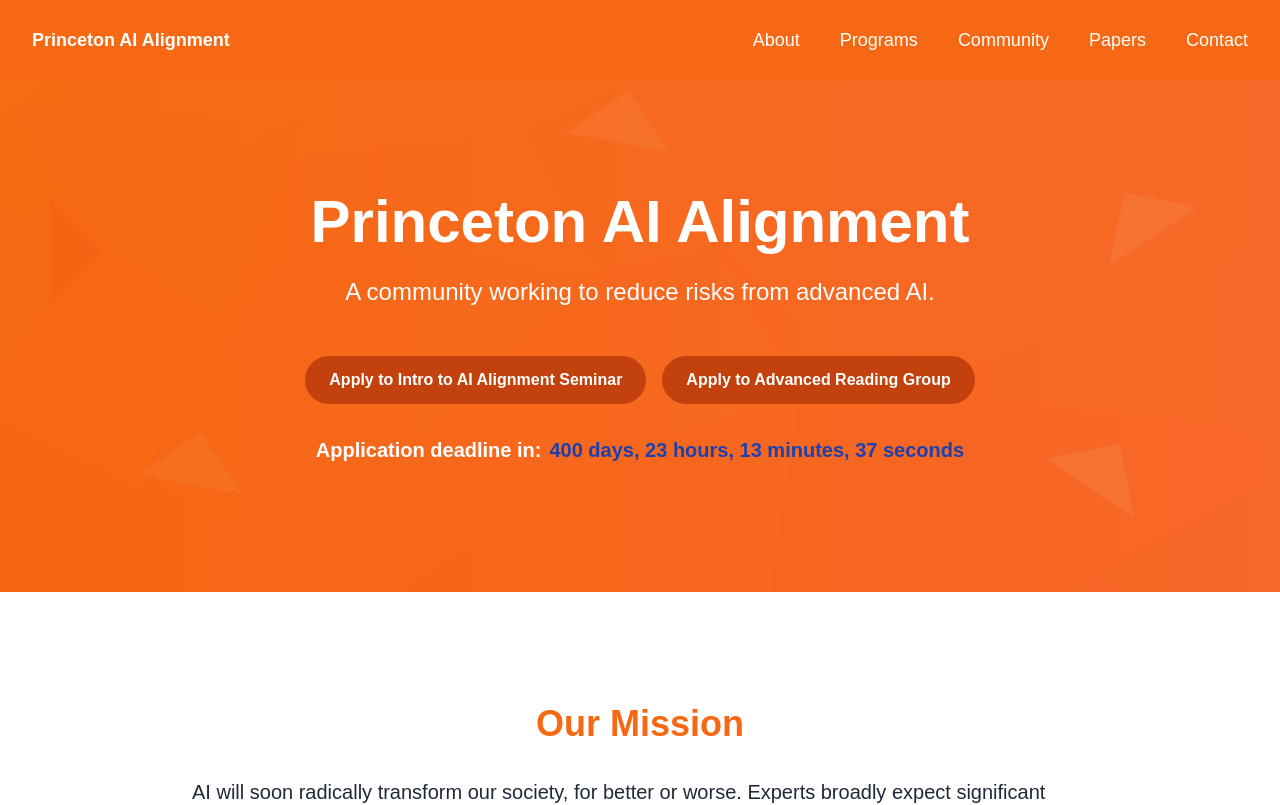
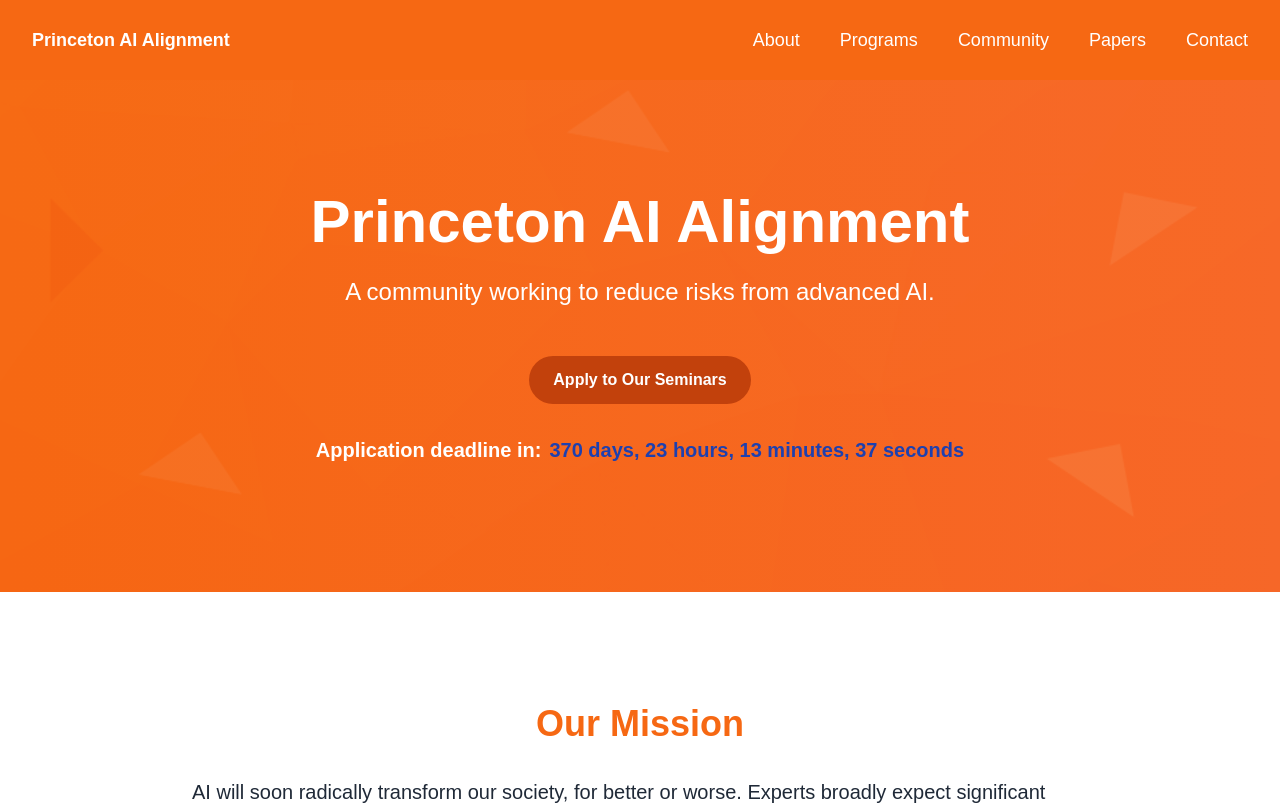
Before and after one commit to princetonaialignment/website, a Next.js app: page / in a window 1280 px wide. Shown: the top 805 px of the page. Built offline with nearby package versions, Linux system fonts and the light colour scheme; a web font is replaced by a local one.

Commit message:
updated deadline

```diff
--- a/app/page.tsx
+++ b/app/page.tsx
@@ -15,7 +15,7 @@
 const Home: FC = () => {
   const { applicationsOpen, setApplicationsOpen } = useApplicationStore();
 
-  const deadline = "October 14, 2025 23:59:00";
+  const deadline = "September 14, 2025 23:59:00";
 
   // Check if the deadline has passed when the component mounts
   useEffect(() => {
@@ -58,11 +58,8 @@
             </p>
             {applicationsOpen && (
               <div className="flex justify-center space-x-4 mt-6">
-                <ApplyButton href="https://airtable.com/appsSKn5Zey1xrPDZ/pagPbdsS40O7CLBN3/form">
-                  Apply to Intro to AI Alignment Seminar
-                </ApplyButton>
-                <ApplyButton href="https://airtable.com/appsSKn5Zey1xrPDZ/paglkIIzLl5122Uen/form">
-                  Apply to Advanced Reading Group
+                <ApplyButton href="https://docs.google.com/forms/d/e/1FAIpQLSfah5RTTUt5cNT9367MHdqgZMLIdOGWn0ULzEn4unAzSw9aoQ/viewform">
+                  Apply to Our Seminars
                 </ApplyButton>
               </div>
             )}
--- a/app/programs/page.tsx
+++ b/app/programs/page.tsx
@@ -102,7 +102,7 @@
               </Paragraph>
               <div className="flex justify-center space-x-4 mt-6">
                 <ApplyButton href="https://docs.google.com/forms/d/e/1FAIpQLSfah5RTTUt5cNT9367MHdqgZMLIdOGWn0ULzEn4unAzSw9aoQ/viewform">
-                  Apply to our Seminars Here
+                  Apply to our Seminars
                 </ApplyButton>
               </div>
             </div>
```
